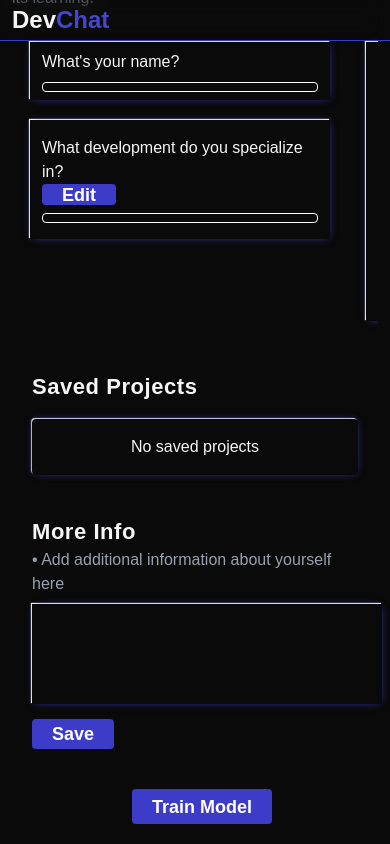
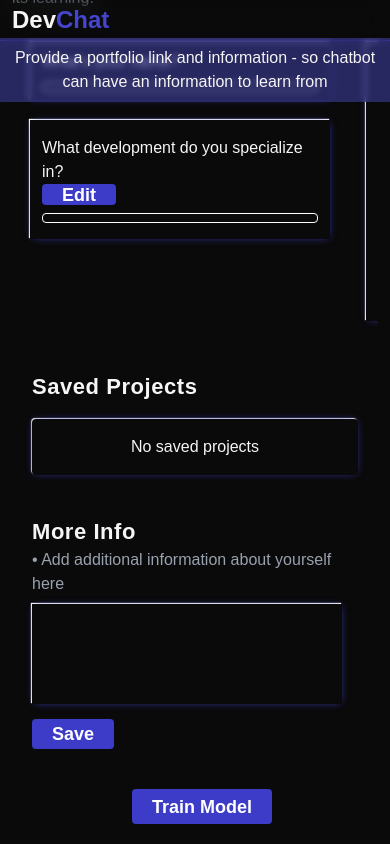
Before and after one commit to tijesunimi-5/DevChat, a Next.js app: page /trainer in a window 390 px wide. Both pictures are taken after a click on the button "Train Model". Shown: the part 167-1011 px from the top of the page. Built offline with nearby package versions, Linux system fonts and the light colour scheme.

Commit message:
worked on the alert component - made it more easier to use and formatted my codes for more readability

```diff
--- a/app/Registration/login/page.tsx
+++ b/app/Registration/login/page.tsx
@@ -12,9 +12,8 @@ const Login = () => {
   const [password, setPassword] = useState<string>('')
   const [message, setMessage] = useState<string>('')
   const [loading, setLoading] = useState<boolean>(false)
-  const [alert, setAlert] = useState<boolean>(false)
   const router = useRouter()
-  const { setSignedIn, setLinkUploadProgress, isProfileSetupComplete, user, registrationProgress, setProgress } = useUser()
+  const { setSignedIn, setLinkUploadProgress, isProfileSetupComplete, user, registrationProgress, setProgress, setAlertMessage } = useUser()
 
   // this check if the profile setup is complete, if it is, redirect to home, and also checks if the user data is available, if not, all progress and data are set to null
   useEffect(() => {
@@ -33,10 +32,8 @@ const Login = () => {
     e.preventDefault()
     setLoading(true)
     if (!email || !password) {
-      setMessage('Please fill out all fields')
-      setAlert(true)
+      setAlertMessage('Please fill out all fields')
       setTimeout(() => {
-        setAlert(false)
         setLoading(false)
       }, 1500)
       return
@@ -44,10 +41,8 @@ const Login = () => {
 
     const storedUser = localStorage.getItem('user')
     if (!storedUser) {
-      setMessage('No account found. Please sign up.')
-      setAlert(true)
+      setAlertMessage('No account found. Please sign up.')
       setTimeout(() => {
-        setAlert(false)
         setLoading(false)
       }, 1500)
       return
@@ -55,10 +50,8 @@ const Login = () => {
 
     const parsedUser = JSON.parse(storedUser)
     if (email !== parsedUser.email || password !== parsedUser.password) {
-      setMessage('Invalid email or password')
-      setAlert(true)
+      setAlertMessage('Invalid email or password')
       setTimeout(() => {
-        setAlert(false)
         setLoading(false)
       }, 1500)
       return
@@ -71,10 +64,8 @@ const Login = () => {
     } else {
       setProgress((prev) => Math.min(prev + 10, 100))
     }
-    setMessage('Login successful')
-    setAlert(true)
+    setAlertMessage('Login successful')
     setTimeout(() => {
-      setAlert(false)
       setLoading(false)
       router.push(isProfileSetupComplete ? '/home' : '/Registration/profileSetup')
     }, 1500)
@@ -142,7 +133,6 @@ const Login = () => {
             Sign In with Github
           </Button> */}
         </div>
-        {alert && <Alert msg={message} />}
       </div>
     </div>
   )
--- a/app/Registration/profileSetup/page.tsx
+++ b/app/Registration/profileSetup/page.tsx
@@ -17,7 +17,7 @@ const Page = () => {
   const [userStack, setUserStack] = useState<string[]>([]);
   const [techs, setTechs] = useState<string[]>([]);
   const [otherTechs, setOtherTechs] = useState<string[]>([]);
-  const {  setProgress, devInfo, setDevInfo, setIsProfileSetupComplete, signedIn, setTechStackProgress } = useUser();
+  const {  setProgress, devInfo, setDevInfo, setIsProfileSetupComplete, signedIn, setTechStackProgress, setAlertMessage } = useUser();
   const router = useRouter();
 
   // This gets the tech line the person is into either, frontend or backend or ml...
@@ -90,14 +90,12 @@ const Page = () => {
   // final expression when all requirements are attended to
   const nextStep = () => {
     if (devInfo.DevExperience === 0 || devInfo.DevStack.length === 0) {
-      setMessage('Select all fields!');
-      setAlert(true);
+      setAlertMessage('Select all fields!');
       setTimeout(() => setAlert(false), 2000);
       return;
     }
 
-    setMessage('20% Completed!');
-    setAlert(true);
+    setAlertMessage('20% Completed!');
     setTimeout(() => setAlert(false), 2000);
     setIsProfileSetupComplete(true); // Mark profile setup as complete
     localStorage.setItem('isProfileSetupComplete', 'true');
@@ -209,7 +207,6 @@ const Page = () => {
             </div>
           </div>
         </div>
-        {alert && <Alert msg={message} />}
       </div>
     </div>
   );
--- a/app/globals.css
+++ b/app/globals.css
@@ -50,6 +50,10 @@ body {
     transform: translateX(10px);
     background: #fff;
   }
+}
+.bg-gen {
+  background: #3D3C99;
+  color: white;
 }
 
 .linear_bg {
--- a/app/trainer/page.tsx
+++ b/app/trainer/page.tsx
@@ -3,9 +3,10 @@ import Button from '@/components/Button';
 import { useUser } from '@/components/UserContext';
 import React, { useEffect, useState, useRef } from 'react';
 import { techStacks } from '../../techdata';
+import Alert from '@/components/Alert';
 
 const Page = () => {
-  const { user, setLinkUploadProgress, linkUploadProgress, devInfo, setDevInfo, setQnAProgress, QnAProgress, setTrainModelProgress, barVisible } = useUser();
+  const { user, setLinkUploadProgress, linkUploadProgress, devInfo, setDevInfo, setQnAProgress, QnAProgress, setTrainModelProgress, barVisible, setProgress, trainModelProgress, setAlertMessage } = useUser();
   const [edit, setEdit] = useState<number | null>(null);
   const [loading, setLoading] = useState<boolean>(false);
   const [loaded, setLoaded] = useState<boolean>(false);
@@ -18,6 +19,7 @@ const Page = () => {
   const scrollRef = useRef<HTMLDivElement>(null);
   const rootRef = useRef<HTMLDivElement>(null);
 
+  // This takes the firstname, and make sure first character is in uppercase
   const capitalizeFullnameFirstLetters = (name?: string) => {
     if (name) {
       return name
@@ -61,7 +63,7 @@ const Page = () => {
     }
   }, []);
 
-  // Save project
+  // Save project - it handles the project links, portfolio links
   const saveProject = () => {
     if (!portfolioLink || !portfolioInfo) return;
 
@@ -73,8 +75,10 @@ const Page = () => {
     setPortfolioLink('');
     setPortfolioInfo('');
 
+    // this checks if the link has not been filled before, if it hasn't, it sets linkupload to make it filled, and also increases progress by 10%
     if (linkUploadProgress < 100) {
       setLinkUploadProgress(100);
+      setProgress((prev) => Math.min(prev + 10, 100))
     }
 
     setLoading(true);
@@ -101,8 +105,9 @@ const Page = () => {
   const saveMoreInfo = () => {
     localStorage.setItem('dev-more-info', moreInfo);
 
-    if (moreInfo && QnAProgress < 100) {
+    if (QnAProgress < 100) {
       setQnAProgress(100);
+      setProgress((prev) => Math.min(prev + 10, 100))
     }
 
     setLoading(true);
@@ -112,6 +117,7 @@ const Page = () => {
     }, 2000);
   };
 
+  // this handle when the file input is toggled and it get's the file inputed...
   const handlePdfChange = (e: React.ChangeEvent<HTMLInputElement>) => {
     const file = e.target.files?.[0];
     if (file) {
@@ -119,6 +125,7 @@ const Page = () => {
     }
   };
 
+  // this handle the dev field edit function, incase user wants to change from frontend to full stack
   const handleDevFieldEdit = (): void => {
     if (!devFieldEdit.trim()) {
       console.warn('Dev field is empty. Not saving.');
@@ -139,12 +146,31 @@ const Page = () => {
     setEdit(null);
   };
 
+  // the edit button trigger it knows which button is clicked
   const editBtn = (index: number) => {
     setEdit(index);
   };
 
+  // this function makes sure all fields are filled before the trainmodel function is effective
+  const fullTrain = () => {
+    if (!portfolioInfo && !portfolioLink || linkUploadProgress < 100) {
+      setAlertMessage('Provide a portfolio link and information - so chatbot can have an information to learn from')
+      return
+    }
+
+    //if all conditions are met, we then proceed to train model
+    trainModel()
+  }
+
+  // the final step for full training also setting the progress to be +50%
   const trainModel = () => {
-    setTrainModelProgress((prev) => prev + 100);
+
+
+    //if all question and informations are filled, this should be next -setting progress
+    if (trainModelProgress < 100) {
+      setTrainModelProgress(100)
+      setProgress((prev) => Math.min(prev + 50, 100))
+    }
   };
 
   // Get tech stack specialties for dropdown
@@ -153,6 +179,10 @@ const Page = () => {
   return (
     <div ref={rootRef} className="px-3 pt-12 md:px-9 md:pt-14 lg:px-14 lg:pt-16 relative xl:ml-[100px]">
       {barVisible && (<div className={`blur absolute top-0 right-0 left-0 bottom-0`}></div>)}
+      {/* ----- Alert ----- */}
+      {/* <p className='text-center absolute top-0 right-0 left-0 bg-gen'>{alert}</p> */}
+      <Alert  />
+
       {/* ----- Tips ----- */}
       <ul>
         <h2 className="text-[22px] font-bold tracking-wide lg:mt-5">Tips:</h2>
@@ -276,7 +306,7 @@ const Page = () => {
           <h1 className="additional text-[22px] font-bold tracking-wide">More Info</h1>
           <p className="tip xl:my-3">• Add additional information about yourself here</p>
           <textarea
-            className="regShad resize-none h-[100px] outline-none w-[350px] mt-2 px-2 lg:w-[800px] lg:h-[200px]"
+            className="regShad resize-none h-[100px] outline-none w-[310px] mt-2 px-2 lg:w-[800px] lg:h-[200px]"
             value={moreInfo}
             onChange={(e) => setMoreInfo(e.target.value)}
           />
@@ -285,7 +315,7 @@ const Page = () => {
           </Button>
         </div>
 
-        <Button style="mb-5 h-[35px] ml-[100px] lg:ml-[400px] lg:mb-20 xl:ml-[500px] xl:mt-20" onclick={trainModel}>
+        <Button style="mb-5 h-[35px] ml-[100px] lg:ml-[400px] lg:mb-20 xl:ml-[500px] xl:mt-20" onclick={fullTrain}>
           Train Model
         </Button>
 
--- a/components/Alert.tsx
+++ b/components/Alert.tsx
@@ -1,16 +1,34 @@
 'use client'
-import React from 'react'
+import React, { useEffect, useState } from 'react'
+import { useUser } from './UserContext'
 
-type message = {
-  msg?: string
-}
 
-const Alert = ({ msg }: message) => {
 
-  return (
-    <div className='absolute flex justify-center items-center top-[4%] w-full blur-effect z-30  left-0'>
+const Alert = () => {
+  const { setAlertMessage, alertMessage } = useUser()
+  const [visible, setVisible] = useState<boolean>(false)
+
+  useEffect(() => {
+    if (alertMessage === '' && !visible) {
+      setVisible(false)
+      return
+    } else {
+      setVisible(true)
+
+      setTimeout(() => {
+        setVisible(false)
+      }, 3000)
+      setTimeout(() => {
+
+        setAlertMessage('')
+      }, 3900)
+    }
+  }, [alertMessage])
+
+  if (visible) return (
+    <div className={`absolute flex justify-center items-center top-[4%] mt-9 w-full blur-effect z-30  left-0`}>
       {/* <div className="blur w-full h-full absolute"></div> */}
-      <p className="message z-40 text-[22px] text-center px-2 py-2">{msg}</p>
+      <p className="message z-40 text-[16px] text-center px-2 py-2 md:text-[18px]">{alertMessage}</p>
     </div>
   )
 }
--- a/components/Header.tsx
+++ b/components/Header.tsx
@@ -7,6 +7,7 @@ import Link from 'next/link'
 import { useUser } from './UserContext'
 import Button from './Button'
 import { useRouter } from 'next/navigation'
+import Alert from './Alert'
 
 const Header = () => {
   const [isVisible, setIsVisible] = useState<boolean>(false)
@@ -68,6 +69,7 @@ const Header = () => {
           Log Out
         </Button>
       )}
+      <Alert />
     </header>
   )
 }
--- a/components/Loader.tsx
+++ b/components/Loader.tsx
@@ -5,6 +5,7 @@ import { FaMessage } from 'react-icons/fa6'
 const Loader = () => {
   //this is the text that is displayed when loading...
   const text: string[] = [
+    '',
     'Unlock the power of AI: Elevate your portfolio with intelligent chatbots.',
     'Effortlessly showcase your expertise with AI-Powered chatbots.',
     'Stand out with AI-Driven chatbots that answer questions about you.',
@@ -23,8 +24,8 @@ const Loader = () => {
         const nextIndex = (text.indexOf(currentText) + 1) % text.length;
         setCurrentText(text[nextIndex])
         setOpacity(true)
-      }, 1000)
-    }, 2000)
+      }, 900)
+    }, 1500)
 
     return () => clearInterval(interval)
   }, [currentText])
--- a/components/MobileBar.tsx
+++ b/components/MobileBar.tsx
@@ -6,6 +6,7 @@ import { useUser } from './UserContext'
 import { FaCog, FaFile, FaFlask, FaHome, FaLink, FaSignInAlt, FaSignOutAlt, FaUser } from 'react-icons/fa'
 import { FaMessage } from 'react-icons/fa6'
 import Link from 'next/link'
+import { useRouter } from 'next/navigation'
 
 interface MobileBarProps {
   isVisible: boolean;
@@ -15,6 +16,7 @@ interface MobileBarProps {
 const MobileBar = ({ isVisible, setVisible }: MobileBarProps) => {
   const [active, setActive] = useState<null | number>(null)
   const { user, signedIn, logout, setBarVisible } = useUser()
+  const router = useRouter()
 
   const capitalizeFirstName = (name?: string) => {
     if (name) {
@@ -40,6 +42,7 @@ const MobileBar = ({ isVisible, setVisible }: MobileBarProps) => {
 
   const handleLogout = () => {
     logout()
+    router.push('/')
     setVisible(false)
   }
 
--- a/components/Registration.tsx
+++ b/components/Registration.tsx
@@ -13,9 +13,8 @@ const Registration = () => {
   const [password, setPassword] = useState<string>('')
   const [message, setMessage] = useState<string>('')
   const [loading, setLoading] = useState<boolean>(false)
-  const [alert, setAlert] = useState<boolean>(false)
   const router = useRouter()
-  const {  setUser, signedIn, setSignedIn, setLinkUploadProgress, isProfileSetupComplete, setRegistrationProgress, setProgress } = useUser()
+  const {  setUser, signedIn, setSignedIn, setLinkUploadProgress, isProfileSetupComplete, setRegistrationProgress, setProgress, setAlertMessage } = useUser()
 
   // this checks if the user is already signed in and redirects them to the home page if not, it clears the local storage
   useEffect(() => {
@@ -35,10 +34,8 @@ const Registration = () => {
     e.preventDefault()
     setLoading(true)
     if (!fullname || !email || !password) {
-      setMessage('Please fill out all fields')
-      setAlert(true)
+      setAlertMessage('Please fill out all fields')
       setTimeout(() => {
-        setAlert(false)
         setLoading(false)
       }, 1500)
       return
@@ -49,13 +46,11 @@ const Registration = () => {
     const userData = { fullname, email, password, firstName }
     setUser(userData)
     setSignedIn(true)
-    setMessage('Account created successfully')
-    setAlert(true)
+    setAlertMessage('Account created successfully')
     setRegistrationProgress(100)
     setProgress((prev) => Math.min(prev + 10, 100)) //this sets the progress to 10% if the registration is successful
     setTimeout(() => {
       setLoading(false)
-      setAlert(false)
       router.push('/Registration/profileSetup')
     }, 1500)
   }
@@ -131,8 +126,7 @@ const Registration = () => {
           </Button> */}
         </div>
 
-        {/* Alert message */}
-        {alert && <Alert msg={message} />}
+
       </div>
     </div>
   )
--- a/components/UserContext.tsx
+++ b/components/UserContext.tsx
@@ -38,6 +38,8 @@ interface UserContextProps {
   registrationProgress: number
   setTechStackProgress: React.Dispatch<React.SetStateAction<number>>
   techStackProgress: number
+  setAlertMessage: React.Dispatch<React.SetStateAction<string>>
+  alertMessage: string
 }
 
 const UserContext = createContext<UserContextProps | undefined>(undefined)
@@ -71,6 +73,7 @@ const UserProvider = ({ children }: { children: React.ReactNode }) => {
   const [barVisible, setBarVisible] = useState<boolean>(false)
   const [registrationProgress, setRegistrationProgress] = useState<number>(0)
   const [techStackProgress, setTechStackProgress] = useState<number>(0)
+  const [alertMessage, setAlertMessage] = useState<string>(' ')
 
   // Hydrate states from localStorage
   useEffect(() => {
@@ -220,7 +223,9 @@ const UserProvider = ({ children }: { children: React.ReactNode }) => {
         setRegistrationProgress,
         registrationProgress,
         setTechStackProgress,
-        techStackProgress
+        techStackProgress,
+        setAlertMessage,
+        alertMessage
       }}
     >
       {children}
```
Also changed, not shown: components/MainPage.tsx (+17 -20 lines), 1 other file (tests, documents, lock files or other folders).
